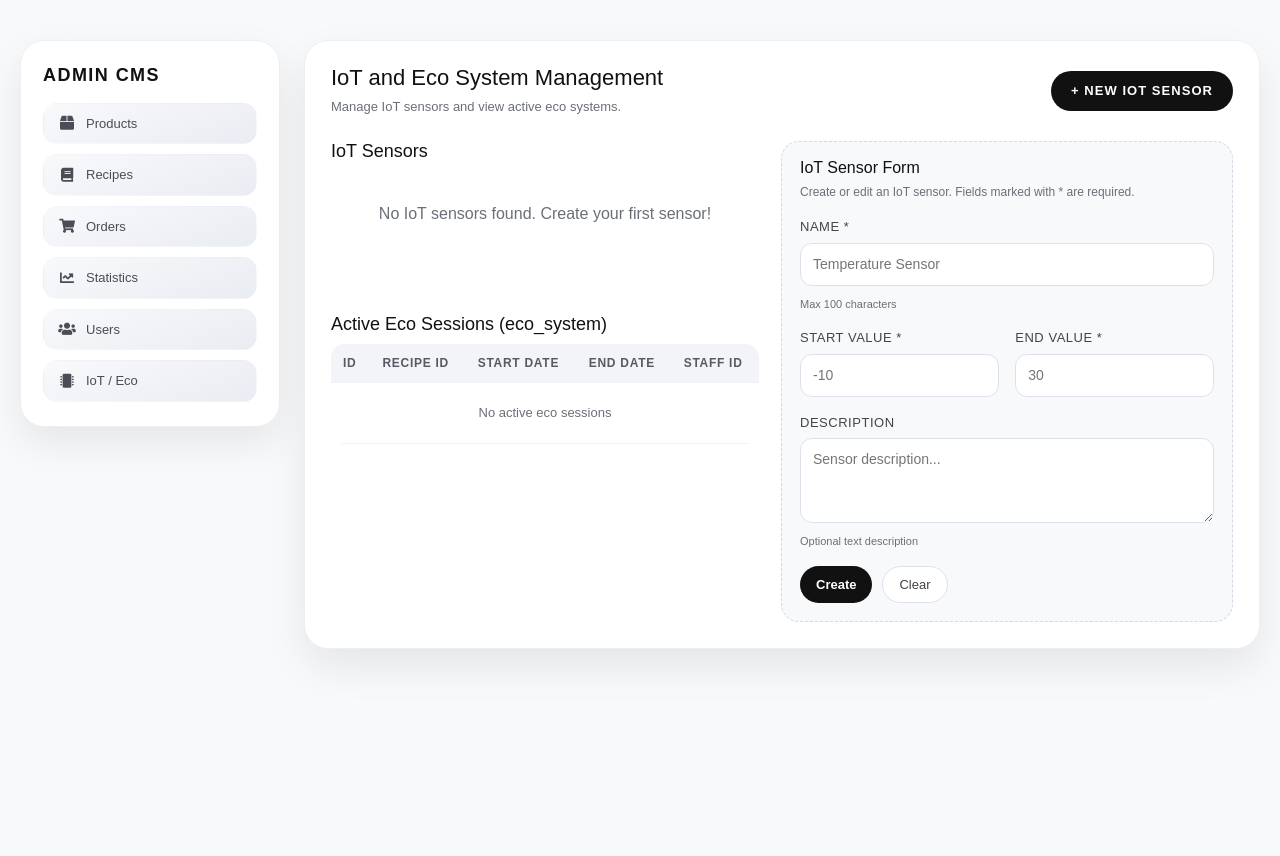
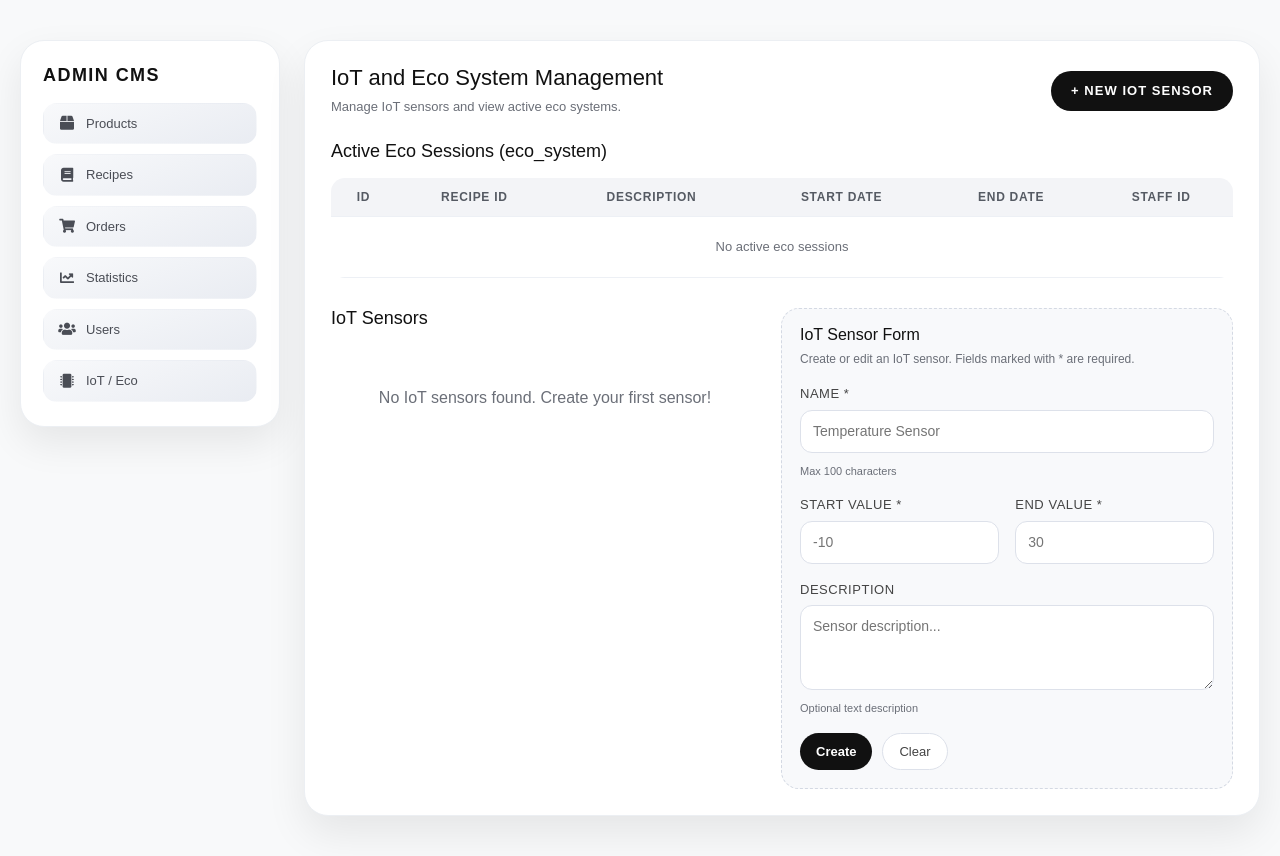
Before and after one commit to DmitryBizCode/CraftCosmeticsFactory, a Symfony app: template views/pages/adminIot.twig in a window 1280 px wide. Before the commit the page ends 659 px from the top, so only its background shows below. Run offline with Twig, Linux system fonts and the light colour scheme; the template is opened without the code that fills it, so the values that code supplies are empty; some libraries are stand-ins or nearby versions.

```diff
--- a/views/pages/adminIot.twig
+++ b/views/pages/adminIot.twig
@@ -186,7 +186,44 @@
                     </script>
                 {% endif %}
 
-                <section class="admin-iot-grid">
+                <section class="admin-iot-layout">
+                    <div class="admin-eco-sessions-section-full">
+                        <h2 class="admin-users-title">Active Eco Sessions (eco_system)</h2>
+                        <div class="admin-table-wrapper">
+                            <table class="admin-table" style="text-align: center;">
+                                <thead>
+                                    <tr>
+                                        <th style="text-align: center;">ID</th>
+                                        <th style="text-align: center;">Recipe ID</th>
+                                        <th style="text-align: center;">Description</th>
+                                        <th style="text-align: center;">Start Date</th>
+                                        <th style="text-align: center;">End Date</th>
+                                        <th style="text-align: center;">Staff ID</th>
+                                    </tr>
+                                </thead>
+                                <tbody>
+                                    {% if ecoSystems %}
+                                        {% for eco in ecoSystems %}
+                                            <tr>
+                                                <td style="text-align: center;">{{ eco.id }}</td>
+                                                <td style="text-align: center;">{{ eco.recipe_id }}</td>
+                                                <td style="text-align: center;">{{ eco.description ?? 'N/A' }}</td>
+                                                <td style="text-align: center;">{{ eco.date_start }}</td>
+                                                <td style="text-align: center;">{{ eco.date_end ?? 'N/A' }}</td>
+                                                <td style="text-align: center;">{{ eco.staff_id ?? 'N/A' }}</td>
+                                            </tr>
+                                        {% endfor %}
+                                    {% else %}
+                                        <tr>
+                                            <td colspan="6" style="text-align: center; color: #6b6f78; padding: 20px;">No active eco sessions</td>
+                                        </tr>
+                                    {% endif %}
+                                </tbody>
+                            </table>
+                        </div>
+                    </div>
+
+                    <div class="admin-iot-grid">
                         <div class="admin-iot-column">
                             <div class="admin-iot-sensors-section">
                                 <h2 class="admin-users-title">IoT Sensors</h2>
@@ -222,40 +259,6 @@
                                     {% else %}
                                         <p style="text-align: center; color: #6b6f78; padding: 40px;">No IoT sensors found. Create your first sensor!</p>
                                     {% endif %}
-                            </div>
-                        </div>
-
-                        <div class="admin-eco-sessions-section">
-                            <h2 class="admin-users-title admin-iot-subtitle">Active Eco Sessions (eco_system)</h2>
-                            <div class="admin-table-wrapper">
-                                <table class="admin-table">
-                                    <thead>
-                                        <tr>
-                                            <th>ID</th>
-                                            <th>Recipe ID</th>
-                                            <th>Start Date</th>
-                                            <th>End Date</th>
-                                            <th>Staff ID</th>
-                                        </tr>
-                                    </thead>
-                                    <tbody>
-                                        {% if ecoSystems %}
-                                            {% for eco in ecoSystems %}
-                                                <tr>
-                                                    <td>{{ eco.id }}</td>
-                                                    <td>{{ eco.recipe_id }}</td>
-                                                    <td>{{ eco.date_start }}</td>
-                                                    <td>{{ eco.date_end ?? 'N/A' }}</td>
-                                                    <td>{{ eco.staff_id ?? 'N/A' }}</td>
-                                                </tr>
-                                            {% endfor %}
-                                        {% else %}
-                                            <tr>
-                                                <td colspan="5" style="text-align: center; color: #6b6f78; padding: 20px;">No active eco sessions</td>
-                                            </tr>
-                                        {% endif %}
-                                    </tbody>
-                                </table>
                                 </div>
                             </div>
                         </div>
@@ -303,6 +306,7 @@
                             </div>
                         </form>
                     </aside>
+                    </div>
                 </section>
             </main>
         </div>
--- a/views/stylesheet/styleAdmin.css
+++ b/views/stylesheet/styleAdmin.css
@@ -264,6 +264,12 @@
     min-width: 0;
 }
 
+.admin-iot-layout {
+    display: flex;
+    flex-direction: column;
+    gap: 20px;
+}
+
 .admin-iot-column {
     min-width: 0;
     overflow-x: auto;
@@ -326,16 +332,11 @@
     line-height: 1.5;
     max-width: 600px;
 }
-
-/* IoT Sensors */
-.admin-iot-sensors-section {
-    margin-bottom: 32px;
-}
-
 .admin-iot-sensors-list {
     display: flex;
     flex-direction: column;
     gap: 14px;
+    margin-top: 16px;
     margin-bottom: 24px;
 }
 
@@ -379,6 +380,11 @@
 
 .admin-eco-sessions-section {
     margin-top: 32px;
+}
+
+.admin-eco-sessions-section-full {
+    width: 100%;
+    margin-bottom: 10px;
 }
 
 .admin-product-actions {
@@ -634,7 +640,7 @@
 }
 
 .admin-users-title {
-    margin: 0;
+    margin: 0 0 16px 0;
     font-size: 18px;
     color: #111111;
 }
```
Lines whose indentation alone changed are shown as unchanged.
